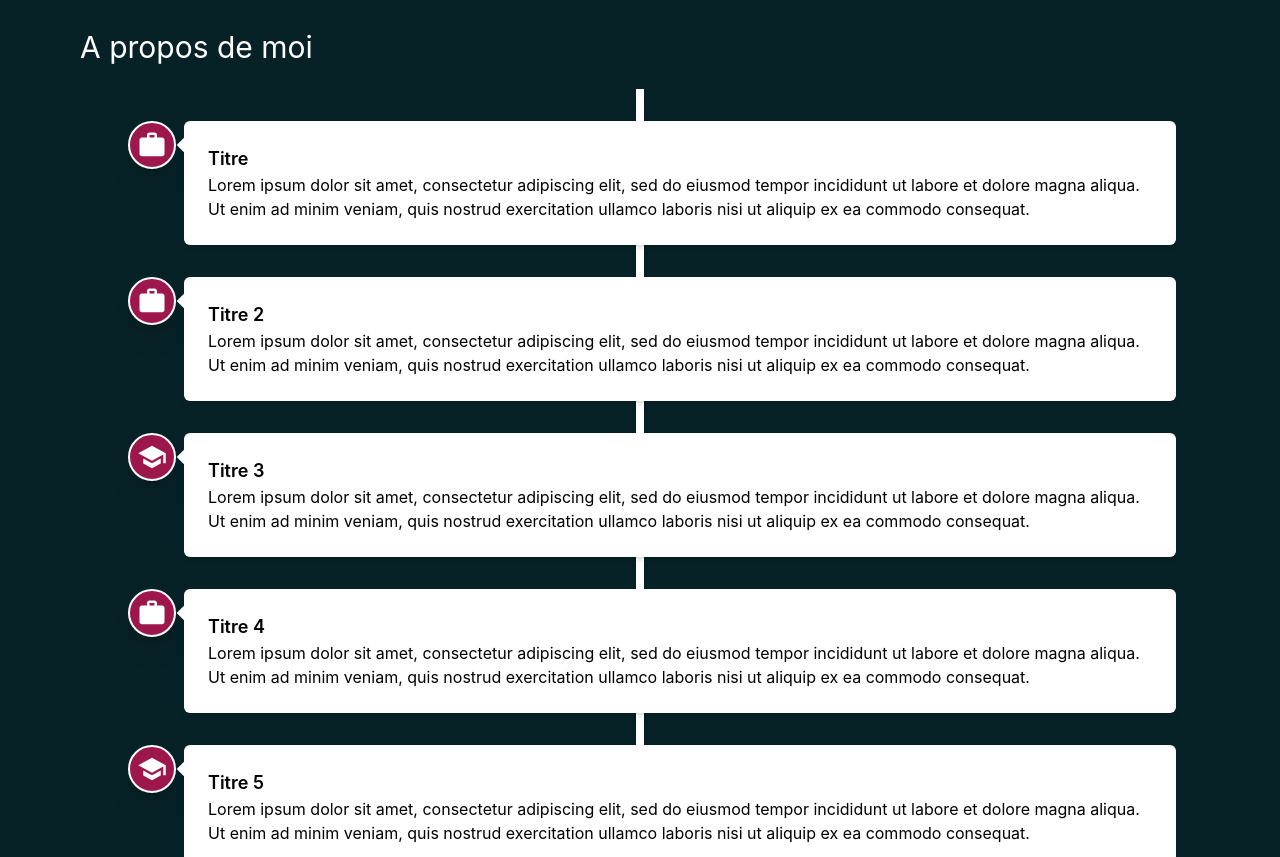
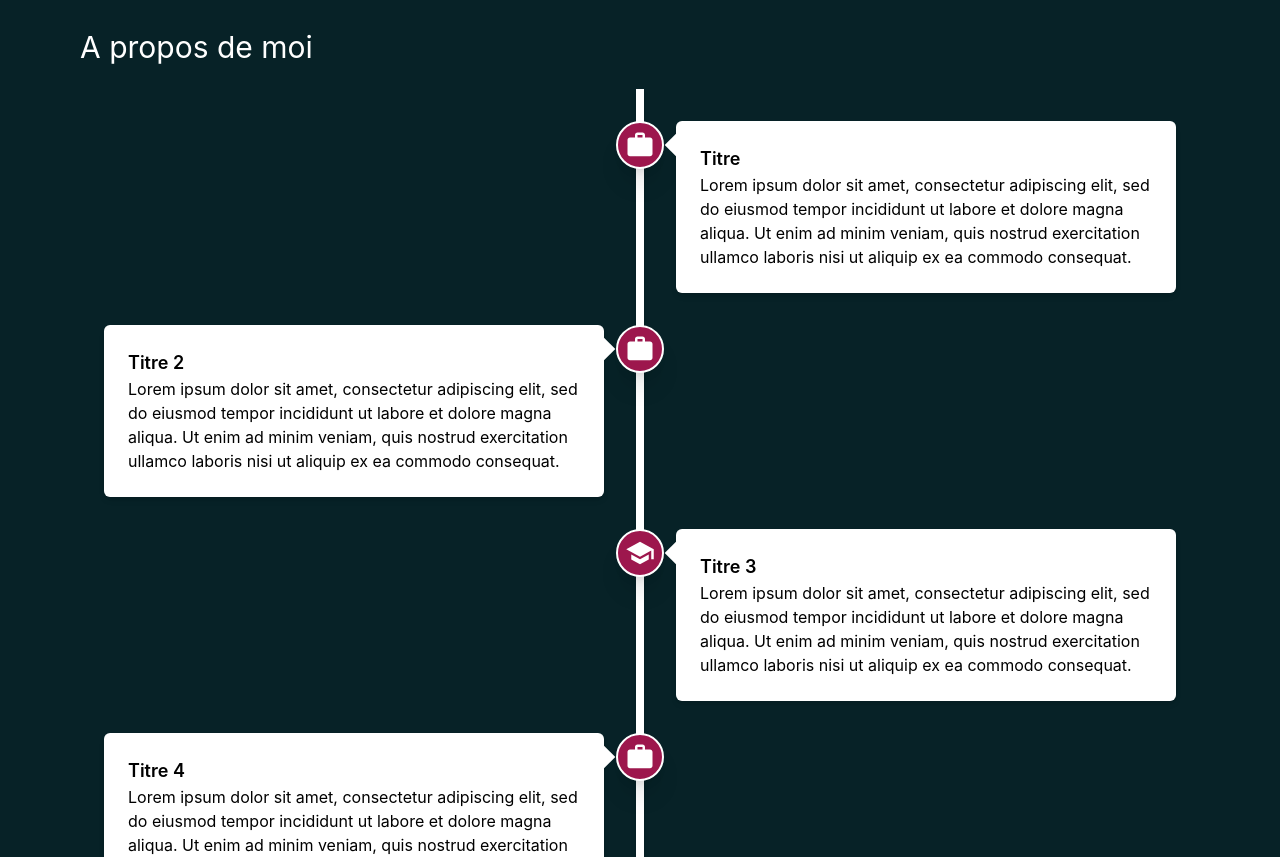
Before and after one commit to AurelTBE/portfolio, a Next.js app: page / in a window 1280 px wide. Shown: the part 1960-2817 px from the top of the page. Built offline with nearby package versions, Linux system fonts and the light colour scheme.

Commit message:
Alternate timeline

```diff
--- a/components/Timeline.tsx
+++ b/components/Timeline.tsx
@@ -18,6 +18,13 @@ const Timeline = (props: Props) => {
         }
     }
 
+    function isEven(value:number){
+        if (value%2 == 0)
+            return true;
+        else
+            return false;
+    }
+
     return (
         <section id="apropos" className="mx-10 lg:mx-20 antialiased">
             <div className="">
@@ -30,15 +37,15 @@ const Timeline = (props: Props) => {
                     ></div>
                     {TimeLineData.map(element => (
                         <div className='relative z-10' key={element.id}>
-                            <div className='relative pt-12 xs:absolute'>
-                                <div className='absolute flex left-6 inset-0 items-center justify-center text-3xl text-white bg-pink-800 w-12 h-12 rounded-full border-2 border-white shadow-xl'>
+                            <div className='relative pt-12 xs:absolute md:left-1/2 md:-translate-x-6'>
+                                <div className='absolute flex left-6 md:left-0 inset-0 items-center justify-center text-3xl text-white bg-pink-800 w-12 h-12 rounded-full border-2 border-white shadow-xl'>
                                     {iconSelect(element.icon)}
                                 </div>
                             </div>
-                            <div className='relative pt-2 xs:pl-20 xs:pt-0'>
+                            <div className={`relative pt-2 xs:pl-20 xs:pt-0 md:w-1/2 ${isEven(element.id) ? "md:mr-auto md:pr-9 md:pl-0" : "md:ml-auto md:pl-9"}`}>
                                 <div
                                     aria-hidden="true"
-                                    className='absolute inset-0 left-10 h-4 w-4 transform rotate-45 bg-white xs:top-4 xs:left-19'
+                                    className={`absolute inset-0 left-10 h-4 w-4 transform rotate-45 bg-white xs:top-4 xs:left-19 ${isEven(element.id) ? "md:left-auto md:right-7" : "md:left-7"}`}
                                 ></div>
                                 <div className='bg-white p-6 rounded-md shadow-md'>
                                     <h4 className='text-lg font-semibold'>{element.title}</h4>
--- a/styles/globals.css
+++ b/styles/globals.css
@@ -19,6 +19,13 @@ a {
   box-sizing: border-box;
 }
 
+.inset-center {
+  position: absolute;
+  top: 50%;
+  left: 50%;
+  transform: translate(-50%, -50%);
+}
+
 .btngrad {
   background-image:#ff99c7;background-image:
   radial-gradient(at 98% 63%, hsla(212,67%,63%,1) 0, transparent 55%),
```
